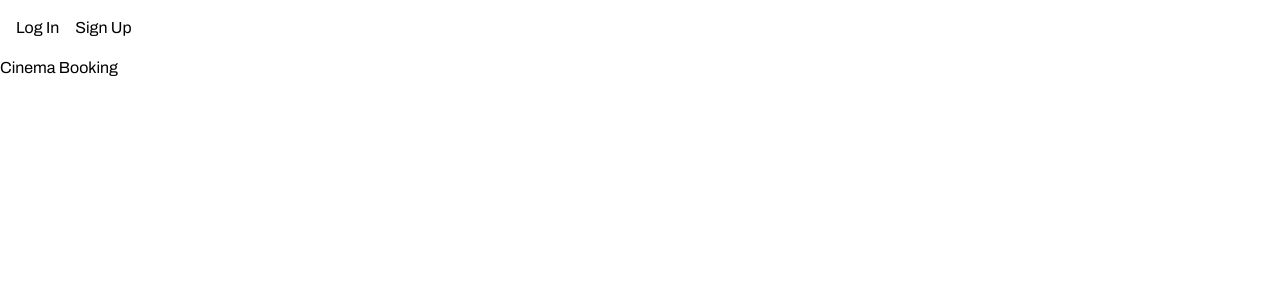
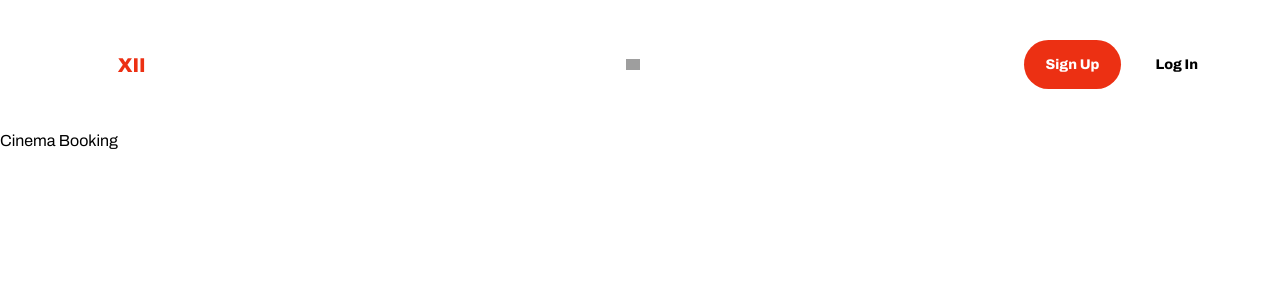
Before and after one commit to elenee/cinema-booking, a Next.js app: page / in a window 1280 px wide. Shown: the top 300 px of the page. Built offline with nearby package versions, Linux system fonts and the light colour scheme; no server answers; grey boxes are pictures that could not be loaded.

Commit message:
feat: finish navbar

```diff
--- a/src/components/layout/navbar.tsx
+++ b/src/components/layout/navbar.tsx
@@ -3,21 +3,41 @@
 import { useState } from "react";
 import { LoginModal } from "../auth/LoginModal";
 import { RegisterModal } from "../auth/RegisterModal";
+import Image from "next/image";
 
 export function Navbar() {
     const [authModal, setAuthModal] = useState<"login" | "register" | null>(null,);
 
     return (
         <>
-            <nav className="flex items-center justify-between p-4">
-                <div className="flex gap-4">
-                    <button type="button" onClick={() => setAuthModal('login')}>
-                        Log In
-                    </button>
-                    <button type="button"
-                        onClick={() => setAuthModal('register')}>
-                        Sign Up
-                    </button>
+            <nav className="flex items-center justify-between px-15 py-10">
+                <div className="flex gap-9 items-center text-white ">
+                    <h1 className="uppercase font-extrabold text-[20px]">kino <span className="text-[#EC3013]">xii</span></h1>
+                    <p className="uppercase text-[12px] font-semibold">Sessions</p>
+                </div>
+                <div className="flex gap-8">
+                    <div className="flex items-center gap-1 bg-white/10 rounded-full pl-4 py-1.5 pr-44 ">
+                        <Image
+                            src="/icons/search-icon.svg"
+                            alt=""
+                            width={14}
+                            height={14}
+                        />
+                        <p className="text-white text-[14px] font-normal">Search films and live events</p>
+                    </div>
+                    <div className="flex gap-3">
+                        <button type="button"
+                            onClick={() => setAuthModal('register')}
+                            className="bg-[#EC3013] rounded-full text-white px-5.5 py-3.5 text-[14px] font-extrabold"
+                        >
+                            Sign Up
+                        </button>
+                        <button type="button" onClick={() => setAuthModal('login')}
+                            className="bg-white rounded-full text-black px-5.5 py-3.5 text-[14px] font-extrabold"
+                        >
+                            Log In
+                        </button>
+                    </div>
                 </div>
             </nav>
 
```
